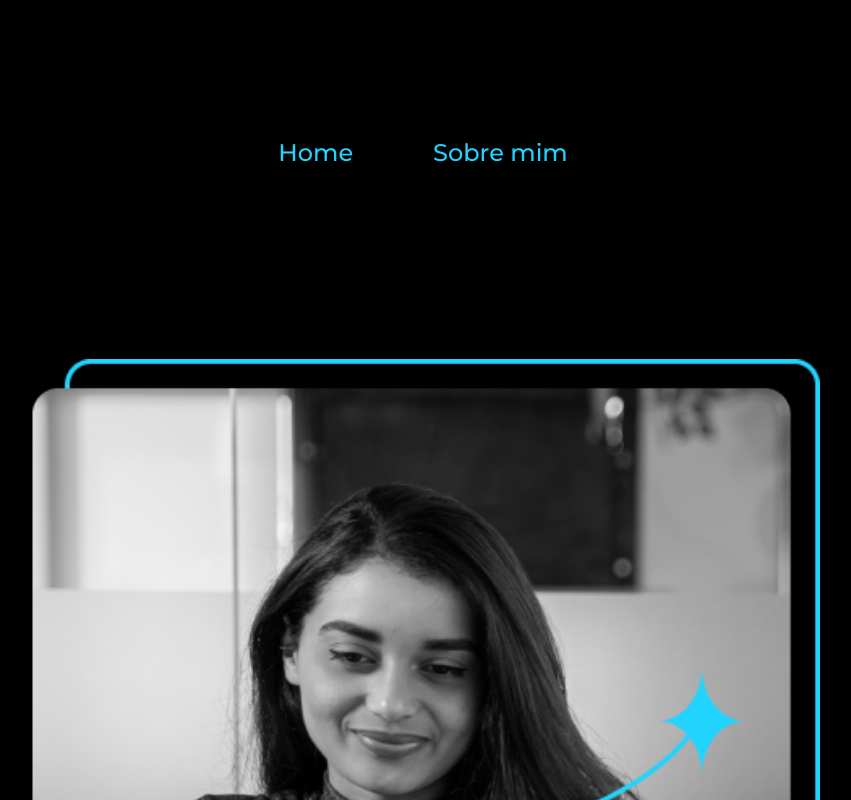
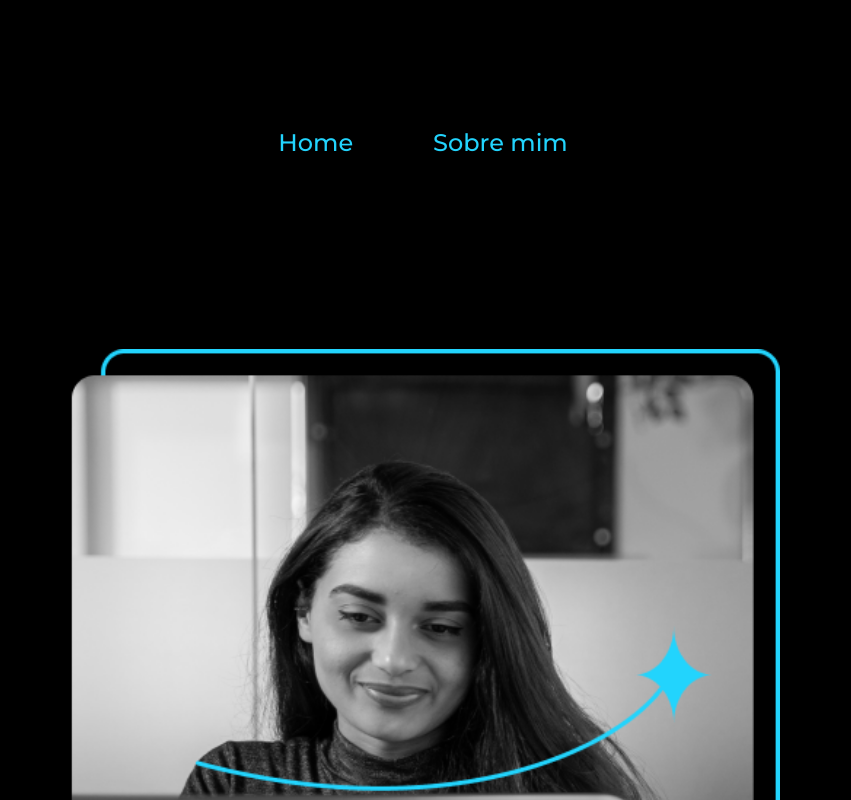
Before and after one commit to PedroBdS/connie_e_blayde, a plain HTML site: page index.html in a window 1280 px wide. Shown: the top 800 px of the page, without its empty margins (217-1068 px from the left). Drawn offline with nearby package versions, Linux system fonts and the light colour scheme.

Commit message:
uns bgl novo

```diff
--- a/styles/style.css
+++ b/styles/style.css
@@ -117,14 +117,13 @@ body {
 }
 
 @media (max-width: 1360px) {
-        .apresentacao {
-            flex-direction: column-reverse;
+
+    .cabecalho {
+        padding: 10%;
     }
 
-        .cabecalho {
-            display: flex;
+    .cabecalho__menu {
         justify-content: center;
-            padding: 138px 0 0 0;
     }
 
     .cabecalho__menu__link {
@@ -132,8 +131,9 @@ body {
     }
 
     .apresentacao {
-            padding: 15% 0 68px;
-            gap: 82px;
+        flex-direction: column-reverse;
+        padding: 5%;
+        /* gap: 82px; */
     }
 
     .apresentacao__imagem {
@@ -141,7 +141,7 @@ body {
     }
 
     .apresentacao__conteudo {
-            width: 84%;
+        width: auto;
         gap: 40px;
     }
 
@@ -155,6 +155,10 @@ body {
         line-height: 36px;
     }
 
+    .apresentacao__links {
+        padding: 0 0 10%;
+    }
+
     .apresentacao__links__subtitulo {
         line-height: 40px;
     }
```
Lines whose indentation alone changed are shown as unchanged.
